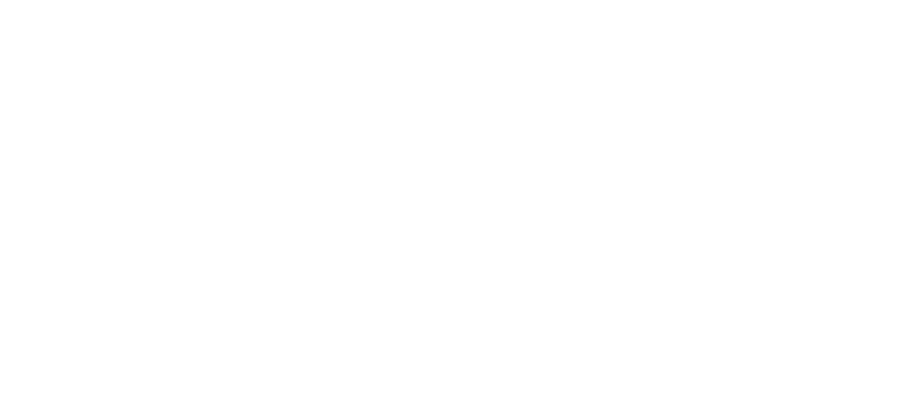
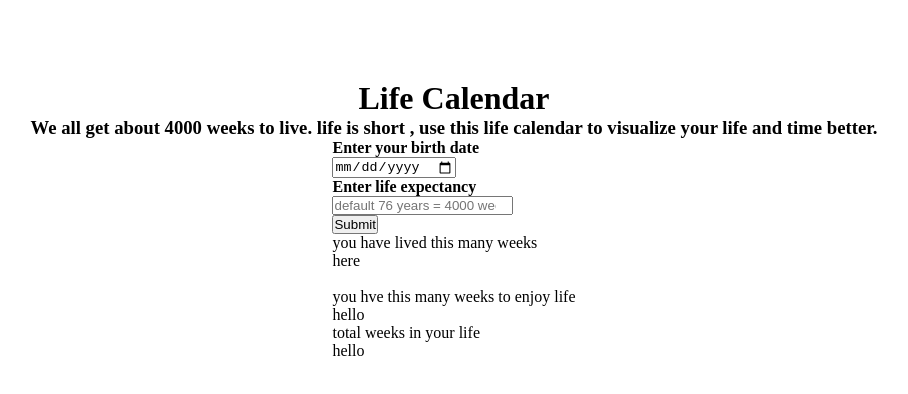
Before and after one commit to divyangshu-19/Life-Calendar, a plain HTML site: page index.html in a window 1280 px wide. Shown: the whole page, without its empty margins (186-1094 px from the left). Drawn offline with Linux system fonts and the light colour scheme.

Commit message:
calculation of the weeks done

```diff
--- a/index.html
+++ b/index.html
@@ -9,5 +9,35 @@
 </head>
 <body>
 
+    <div class="main">
+        <h1>Life Calendar</h1>
+        <h3>We all get about 4000 weeks to live. life is short , use this  life calendar to visualize your life and time better.</h3>
+        <div class="input-fileds">
+
+            <h4>Enter your birth date</h4>
+            <input type="date" id="birth-year">
+            <h4>Enter life expectancy</h4>
+            <input type="number" id="last-year" placeholder="default 76 years = 4000 weeks">
+           <br>
+            <button id="btn-submit" onclick="get_weeks()">Submit</button>
+            <br>
+            <p>you have lived this many weeks</p>
+            <p id="weeks-lived">here</p>
+            <br>
+            <p>you hve this many weeks to enjoy life</p>
+            <p id="weeks-left">hello</p>
+            <p>total weeks in your life</p>
+            <p id="total">hello</p>
+
+
+        </div>
+    </div>
+
+
+    <div class="printable">
+
+    </div>
+
+
 </body>
 </html>
--- a/script.js
+++ b/script.js
@@ -0,0 +1,17 @@
+function get_weeks () {
+
+    var birth = new Date( document.getElementById("birth-year").value)
+    var last = document.getElementById("last-year").value
+
+    const today = new Date();
+    const totalweeks = last * 52 || 4000; // converts to total no of year to weeks
+
+    const weekslived = Math.floor((today - birth) / (1000 * 60 * 60 * 24 * 7)); // Convert milliseconds to weeks
+    const weeksleft = totalweeks - weekslived;
+
+    document.getElementById("weeks-lived").innerHTML = weekslived;
+    document.getElementById("weeks-left").innerHTML = weeksleft;
+    document.getElementById("total").innerHTML = totalweeks;
+
+
+}
--- a/style.css
+++ b/style.css
@@ -0,0 +1,14 @@
+*{
+    margin: 0;
+    padding: 0;
+    box-sizing: border-box;
+}
+
+.main{
+    margin-top: 10vh;
+    display: flex;
+    flex-direction: column;
+    /* justify-content: center; */
+    align-items: center;
+
+}
```
